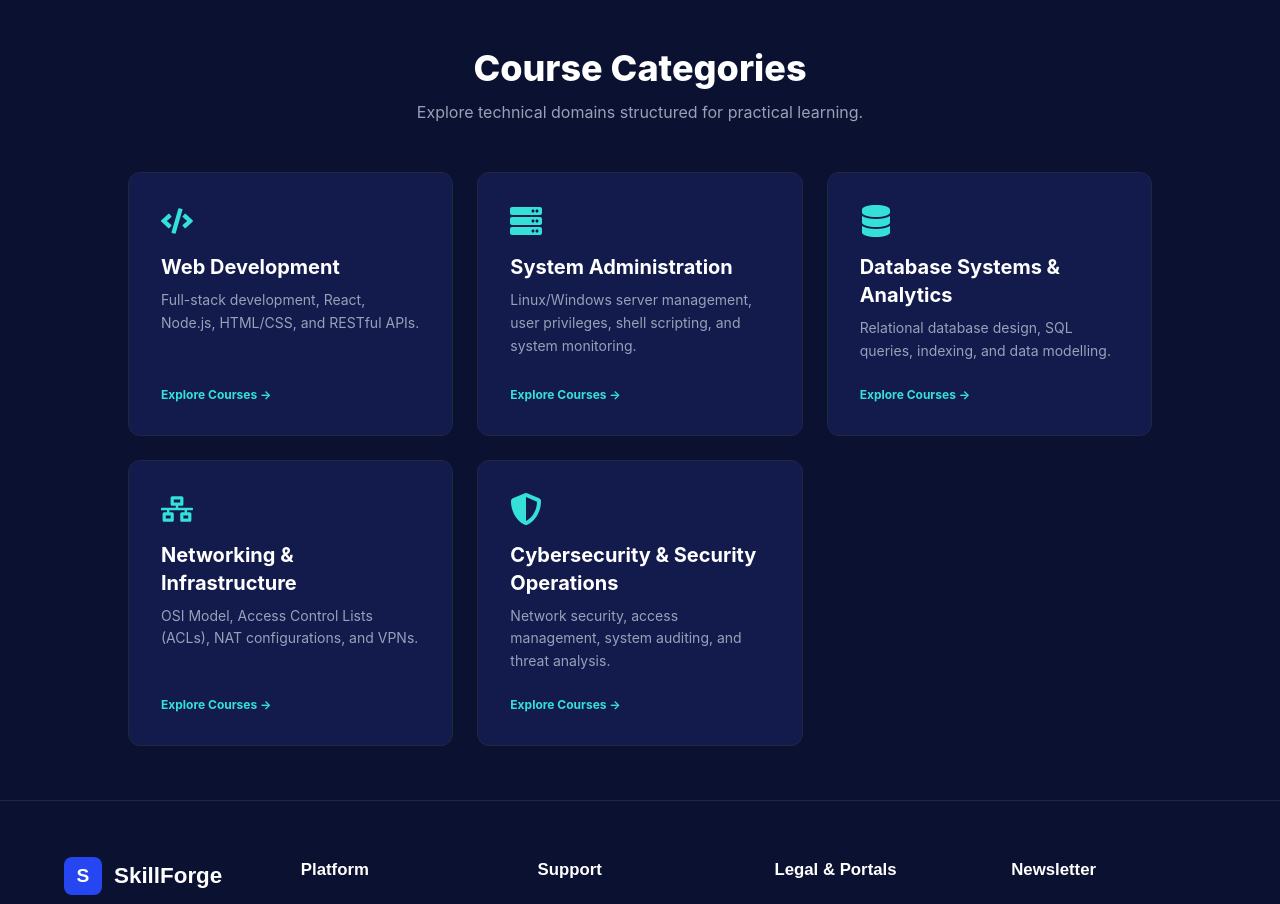
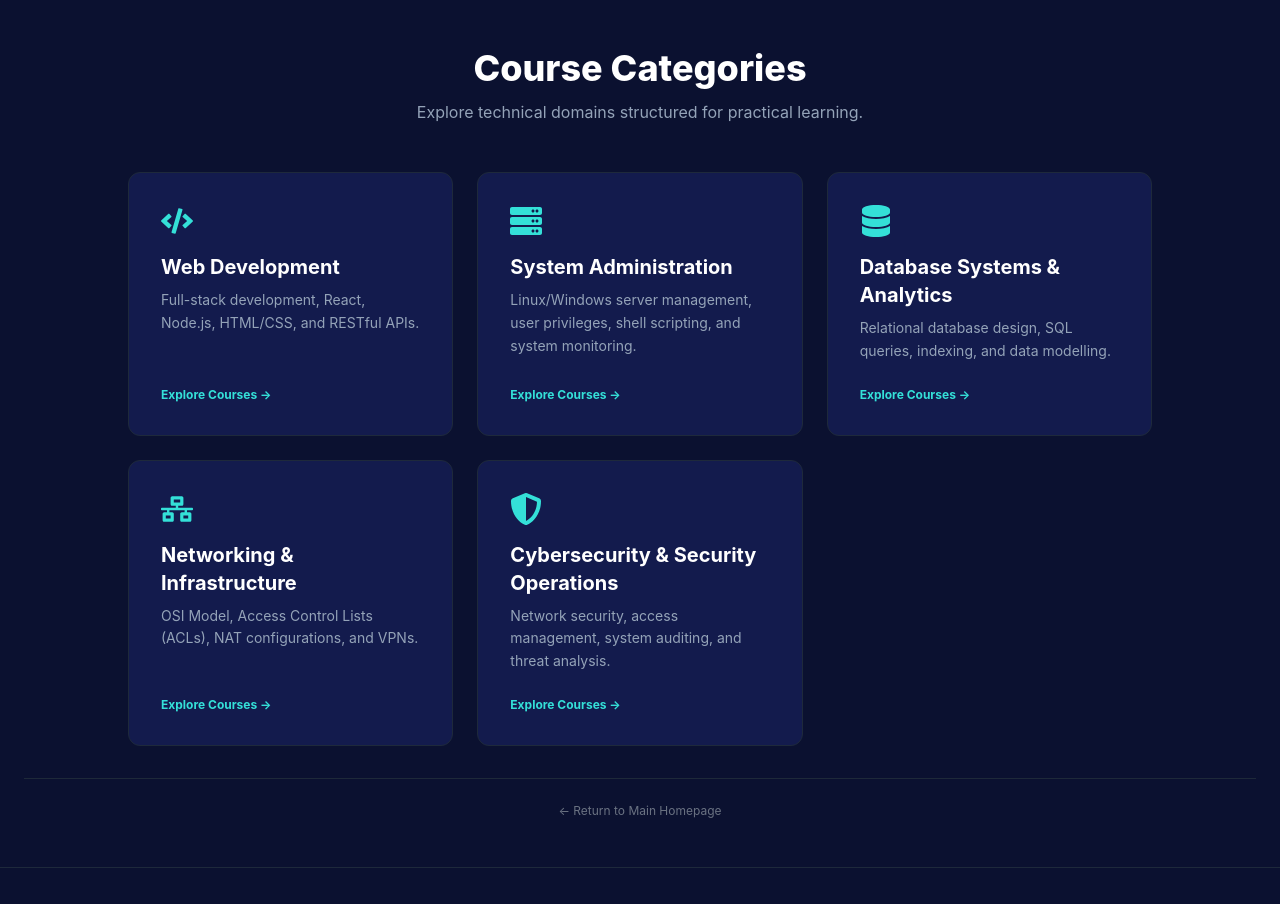
Before and after one commit to PrinceWycliff/skillforge-frontend, a React (Vite) app: page /categories in a window 1280 px wide. Shown: the top 904 px of the page. Built offline with nearby package versions, Linux system fonts and the light colour scheme; the HTML template or start-up script is replaced by a standard one.

Commit message:
Adding navigation to the home bar in some files

```diff
--- a/src/components/Sidebar.jsx
+++ b/src/components/Sidebar.jsx
@@ -8,6 +8,7 @@ const NAV_CONFIG = {
   student: [
     { label: 'Dashboard', path: '/dashboard', icon: FaHome },
     { label: 'Browse Catalog', path: '/catalog', icon: FaBook },
+
   ],
   instructor: [
     { label: 'Instructor Studio', path: '/instructor/studio', icon: FaChalkboardTeacher },
--- a/src/pages/BecomeInstructor.jsx
+++ b/src/pages/BecomeInstructor.jsx
@@ -204,6 +204,12 @@ export default function BecomeInstructor() {
         </div>
 
       </div>
+        {/* Footer Link */}
+        <div className="mt-8 pt-6 border-t border-gray-800 text-center text-xs text-gray-500">
+          <Link to="/" className="hover:text-gray-300 transition">
+            ← Return to Main Homepage
+          </Link>
+        </div>
     </div>
   );
 }
--- a/src/pages/Blog.jsx
+++ b/src/pages/Blog.jsx
@@ -24,6 +24,12 @@ export default function Blog() {
           </div>
         ))}
       </div>
+        {/* Footer Link */}
+              <div className="mt-8 pt-6 border-t border-gray-800 text-center text-xs text-gray-500">
+                <Link to="/" className="hover:text-gray-300 transition">
+                  ← Return to Main Homepage
+                </Link>
+              </div>
     </div>
   );
 }
--- a/src/pages/Categories.jsx
+++ b/src/pages/Categories.jsx
@@ -55,6 +55,12 @@ export default function Categories() {
           </div>
         ))}
       </div>
+        {/* Footer Link */}
+              <div className="mt-8 pt-6 border-t border-gray-800 text-center text-xs text-gray-500">
+                <Link to="/" className="hover:text-gray-300 transition">
+                  ← Return to Main Homepage
+                </Link>
+              </div>
     </div>
   );
 }
--- a/src/pages/Community.jsx
+++ b/src/pages/Community.jsx
@@ -10,6 +10,12 @@ export default function Community() {
         <li><strong>GitHub:</strong> Share open-source projects and code reviews.</li>
         <li><strong>Discord:</strong> Join real-time discussions on Web Development, Networking, and Data Science.</li>
       </ul>
+        {/* Footer Link */}
+              <div className="mt-8 pt-6 border-t border-gray-800 text-center text-xs text-gray-500">
+                <Link to="/" className="hover:text-gray-300 transition">
+                  ← Return to Main Homepage
+                </Link>
+              </div>
     </StaticPage>
   );
 }
--- a/src/pages/Enterprise.jsx
+++ b/src/pages/Enterprise.jsx
@@ -44,6 +44,12 @@ export default function Enterprise() {
           Contact Enterprise Sales
         </Link>
       </div>
+        {/* Footer Link */}
+              <div className="mt-8 pt-6 border-t border-gray-800 text-center text-xs text-gray-500">
+                <Link to="/" className="hover:text-gray-300 transition">
+                  ← Return to Main Homepage
+                </Link>
+              </div>
     </div>
   );
 }
--- a/src/pages/FAQPage.jsx
+++ b/src/pages/FAQPage.jsx
@@ -185,7 +185,12 @@ export default function FAQPage() {
             Contact Support
           </Link>
         </div>
-
+            {/* Footer Link */}
+                  <div className="mt-8 pt-6 border-t border-gray-800 text-center text-xs text-gray-500">
+                    <Link to="/" className="hover:text-gray-300 transition">
+                      ← Return to Main Homepage
+                    </Link>
+                  </div>
       </div>
     </div>
   );
--- a/src/pages/HelpCenter.jsx
+++ b/src/pages/HelpCenter.jsx
@@ -157,6 +157,13 @@ export default function HelpCenter() {
         </div>
 
       </div>
+      {/* Footer Link */}
+            <div className="mt-8 pt-6 border-t border-gray-800 text-center text-xs text-gray-500">
+              <Link to="/" className="hover:text-gray-300 transition">
+                ← Return to Main Homepage
+              </Link>
+            </div>
     </div>
+
   );
 }
--- a/src/pages/Pricing.jsx
+++ b/src/pages/Pricing.jsx
@@ -74,6 +74,12 @@ export default function Pricing() {
           </div>
         ))}
       </div>
+        {/* Footer Link */}
+              <div className="mt-8 pt-6 border-t border-gray-800 text-center text-xs text-gray-500">
+                <Link to="/" className="hover:text-gray-300 transition">
+                  ← Return to Main Homepage
+                </Link>
+              </div>
     </div>
   );
 }
--- a/src/pages/PrivacyPolicy.jsx
+++ b/src/pages/PrivacyPolicy.jsx
@@ -12,6 +12,12 @@ export default function PrivacyPolicy() {
 
       <h3 style={{ color: '#fff', marginTop: '1.5rem' }}>2. Data Use</h3>
       <p>Your personal data is used exclusively for platform authentication, certificate generation, and core service delivery. We do not sell your personal data to third parties.</p>
+          {/* Footer Link */}
+                <div className="mt-8 pt-6 border-t border-gray-800 text-center text-xs text-gray-500">
+                  <Link to="/" className="hover:text-gray-300 transition">
+                    ← Return to Main Homepage
+                  </Link>
+                </div>
     </StaticPage>
   );
 }
--- a/src/pages/TermsOfService.jsx
+++ b/src/pages/TermsOfService.jsx
@@ -12,6 +12,12 @@ export default function TermsOfService() {
 
       <h3 style={{ color: '#fff', marginTop: '1.5rem' }}>2. Content Ownership</h3>
       <p>All video materials, slideshows, and quiz content remain the intellectual property of SkillForge and its respective course instructors.</p>
+      {/* Footer Link */}
+            <div className="mt-8 pt-6 border-t border-gray-800 text-center text-xs text-gray-500">
+              <Link to="/" className="hover:text-gray-300 transition">
+                ← Return to Main Homepage
+              </Link>
+            </div>
     </StaticPage>
   );
 }
```
